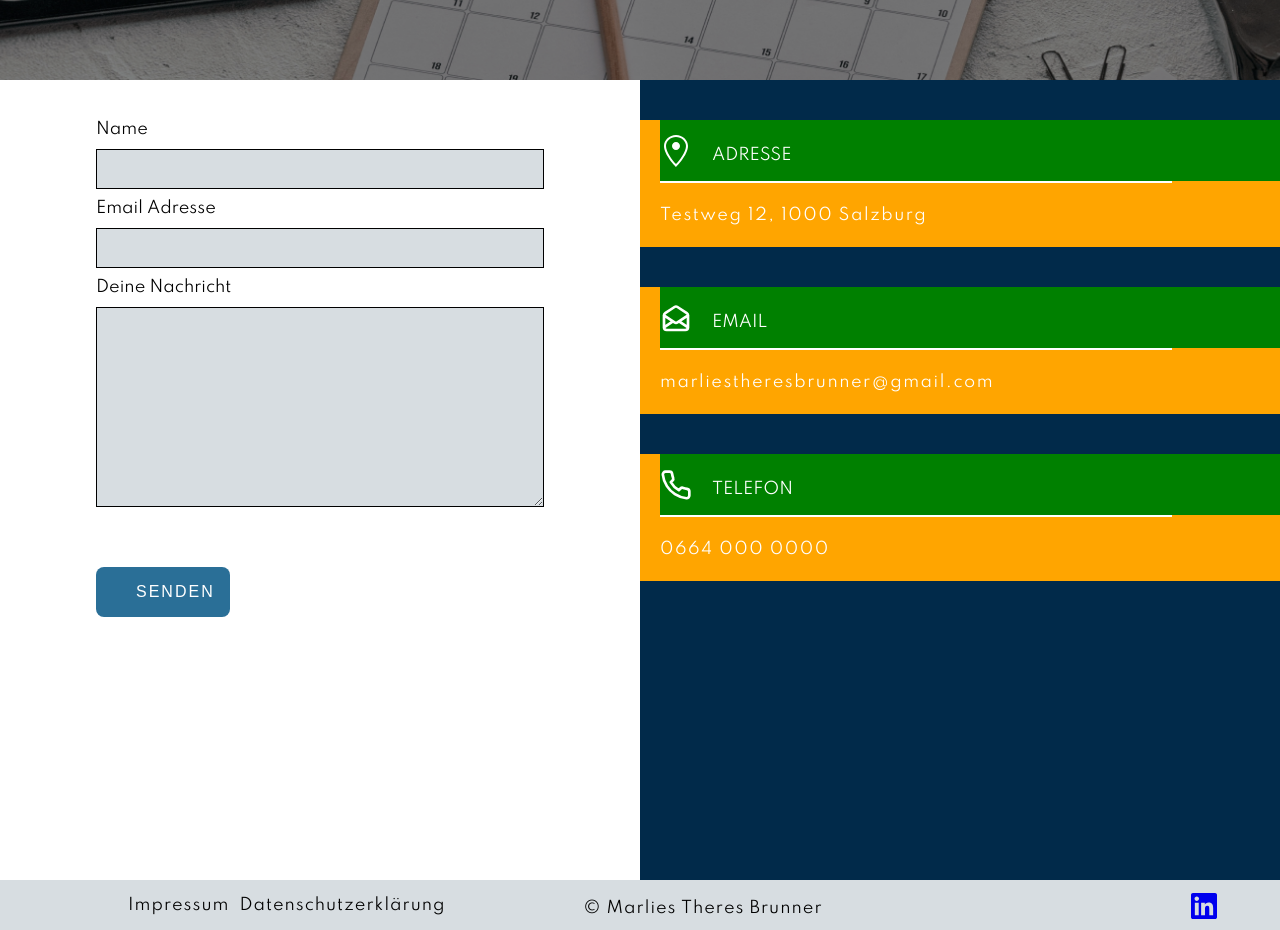
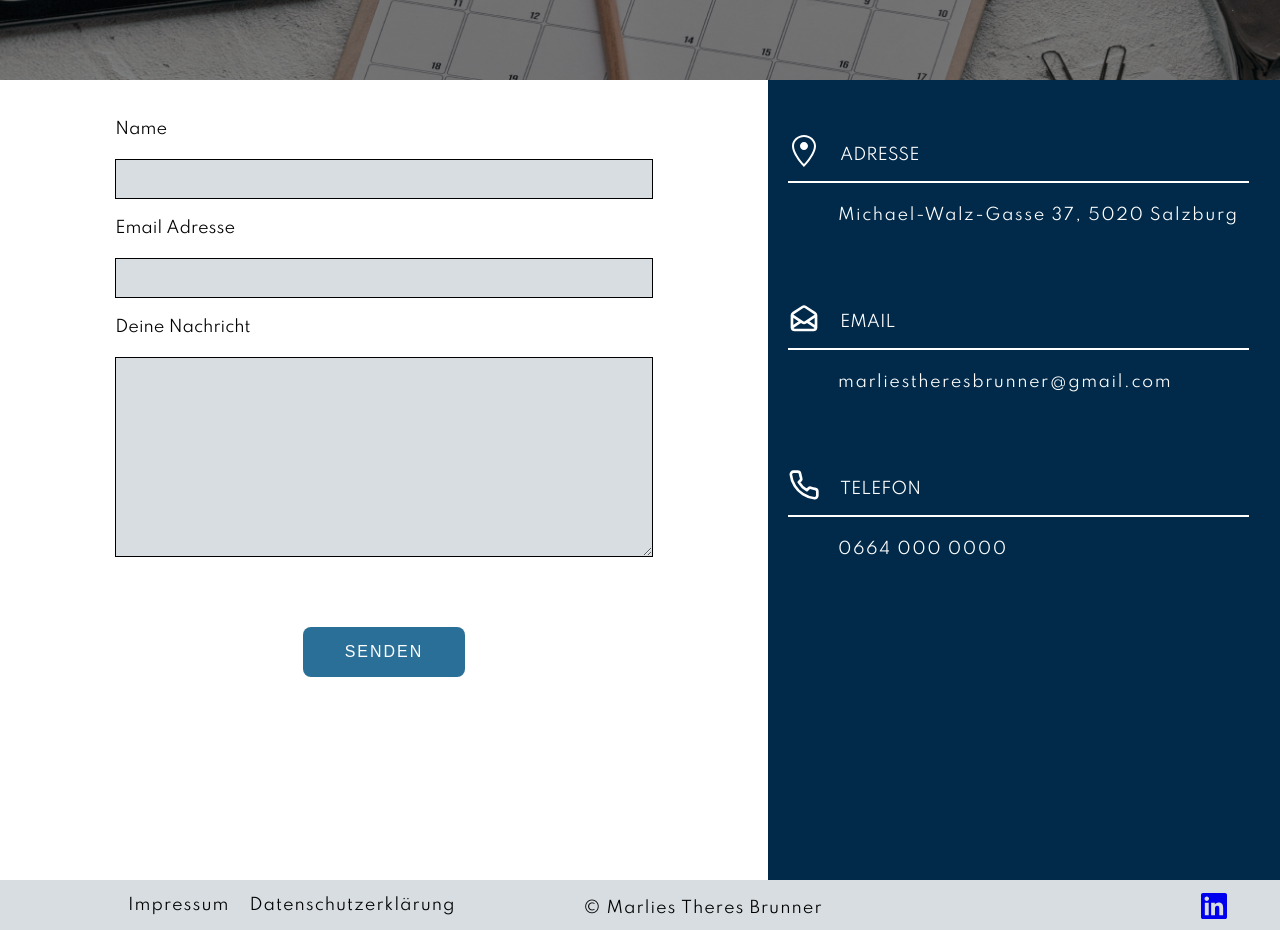
Before and after one commit to anjavojta1993/mtb-website, a Next.js app in the folder mtb/: page /contact in a window 1280 px wide. Shown: the part 440-1370 px from the top of the page. Built offline with nearby package versions, Linux system fonts and the light colour scheme.

Commit message:
Remove background color of all pages and fix send button

```diff
--- a/mtb/components/Footer.tsx
+++ b/mtb/components/Footer.tsx
@@ -27,13 +27,14 @@ const navBar = css`
   align-items: center;
   justify-content: center;
   //text-transform: uppercase;
-  margin-right: 10px;
+
   letter-spacing: 1px;
   text-decoration: none;
   //background-color: blue;
 
   :first-of-type {
     margin-left: 10%;
+    margin-right: 20px;
   }
 
   p {
--- a/mtb/pages/contact.js
+++ b/mtb/pages/contact.js
@@ -1,5 +1,7 @@
 import { css } from '@emotion/react';
 import Head from 'next/head';
+import Link from 'next/link';
+import { useState } from 'react';
 import { FiPhone } from 'react-icons/fi';
 import { GoLocation } from 'react-icons/go';
 import { HiOutlineMailOpen } from 'react-icons/hi';
@@ -48,10 +50,19 @@ const heroHeading = css`
 const leftContainer = css`
   display: flex;
   flex-direction: column;
-  width: 50%;
+  width: 60%;
   height: 100vh;
   align-items: center;
   padding-top: 40px;
+  //background-color: green;
+
+  span {
+    width: 100vw;
+    text-align: center;
+    align-items: center;
+    margin-top: 50px;
+    font-size: ${mediumText};
+  }
 `;
 
 const rightContainer = css`
@@ -59,7 +70,7 @@ const rightContainer = css`
   flex-direction: column;
   background-color: ${darkBlue};
   color: white;
-  width: 50%;
+  width: 40%;
   height: 100vh;
   align-items: center;
   padding-top: 40px;
@@ -70,7 +81,7 @@ const contactInfosContainer = css`
   flex-direction: column;
   height: auto;
   width: 100%;
-  background-color: orange;
+  //background-color: orange;
   margin-bottom: 40px;
 `;
 
@@ -79,8 +90,8 @@ const iconContainer = css`
   display: flex;
   flex-direction: row;
   align-items: center;
-  width: 100%;
-  background-color: green;
+  width: 80%;
+  //background-color: green;
 
   p {
     margin-left: 20px;
@@ -97,11 +108,12 @@ const contactInfosTextStyles = css`
   color: white;
   letter-spacing: 1.5px;
   line-height: 1.5;
+  margin-left: 70px;
 `;
 
 const horizontalLine = css`
   border: solid 1px white;
-  width: 80%;
+  width: 90%;
   color: white;
   height: 1px;
   margin-left: 20px;
@@ -120,8 +132,8 @@ const inputStyles = css`
   background-color: ${lightGrey};
   font-family: Spartan;
   font-size: ${normalText};
-  margin-top: 10px;
-  margin-bottom: 10px;
+  margin-top: 20px;
+  margin-bottom: 20px;
   border: 1px solid black;
   height: 40px;
 `;
@@ -132,16 +144,19 @@ const textareaStyles = css`
   background-color: ${lightGrey};
   font-family: Spartan;
   font-size: ${normalText};
-  margin-top: 10px;
-  margin-bottom: 10px;
+  margin-top: 20px;
+  margin-bottom: 20px;
   border: 1px solid black;
   height: 200px;
 `;
 
 const buttonStylesBlue = css`
-  display: inline-block;
+  display: flex;
+  align-self: center;
+  background-color: yellow;
   border: none;
   text-align: center;
+  justify-content: center;
   margin-top: 50px;
   margin-bottom: 50px;
   color: white;
@@ -163,8 +178,39 @@ const buttonStylesBlue = css`
   }
 `;
 
+const buttonStylesMessage = css`
+  display: flex;
+  align-self: center;
+  background-color: yellow;
+  border: none;
+  text-align: center;
+  justify-content: center;
+  margin-top: 50px;
+  margin-bottom: 50px;
+  color: white;
+  width: 40%;
+  align-items: center;
+  background-color: ${mediumBlue};
+  font-size: ${normalText};
+  font-weight: 400;
+  border-radius: 8px;
+  padding: 16px 40px;
+  letter-spacing: 2px;
+  text-transform: uppercase;
+  :hover {
+    border: none;
+    transform: scale(1.1, 1.1);
+    -webkit-transform: scale(1.1, 1.1);
+    -moz-transform: scale(1.1, 1.1);
+    cursor: pointer;
+  }
+`;
+
 export default function Contact() {
+  const [loading, setLoading] = useState(false);
+
   async function handleOnSubmit(e) {
+    setLoading(true);
     console.log(e.currentTarget, 'event currenttarget');
     e.preventDefault();
 
@@ -191,6 +237,7 @@ export default function Contact() {
         <div css={heroHeading}>Kontakt</div>
       </div>
       <section css={pageContainer}>
+        {!loading ? (
           <div css={leftContainer}>
             <form css={formContainer} onSubmit={handleOnSubmit}>
               <div>
@@ -206,11 +253,22 @@ export default function Contact() {
                 <label htmlFor>Deine Nachricht</label>
                 <textarea css={textareaStyles} id="message" name="message" />
               </div>
-            <div>
               <button css={buttonStylesBlue}>Senden</button>
-            </div>
             </form>
           </div>
+        ) : (
+          <div css={leftContainer}>
+            <span>
+              Danke für Ihre Nachricht. <br />
+              Ich melde mich so bald wie möglich bei Ihnen!{' '}
+            </span>
+            <Link href="/contact/">
+              <a css={buttonStylesMessage} onClick={() => setLoading(false)}>
+                Neue Nachricht
+              </a>
+            </Link>
+          </div>
+        )}
         <div css={rightContainer}>
           <div css={contactInfosContainer}>
             <div css={iconContainer}>
@@ -218,7 +276,9 @@ export default function Contact() {
               <p>Adresse</p>
             </div>
             <div css={horizontalLine} />
-            <div css={contactInfosTextStyles}>Testweg 12, 1000 Salzburg</div>
+            <div css={contactInfosTextStyles}>
+              Michael-Walz-Gasse 37, 5020 Salzburg
+            </div>
           </div>
           <div css={contactInfosContainer}>
             <div css={iconContainer}>
--- a/mtb/pages/men.js
+++ b/mtb/pages/men.js
@@ -59,7 +59,7 @@ const quoteStyles = css`
   padding: 10px;
   align-content: center;
   font-size: ${mediumText};
-  background-color: blue;
+  //background-color: blue;
   text-align: center;
   letter-spacing: 1.5px;
   line-height: 1.5;
--- a/mtb/pages/women.js
+++ b/mtb/pages/women.js
@@ -61,7 +61,7 @@ const quoteStyles = css`
   padding: 10px;
   align-content: center;
   font-size: ${mediumText};
-  background-color: blue;
+  //background-color: blue;
   text-align: center;
   letter-spacing: 1.5px;
   line-height: 1.5;
```
Also changed, not shown: mtb/pages/about.js (+6 -5 lines), mtb/pages/datenschutz.js (+21 -0 lines), mtb/pages/impressum.js (+21 -0 lines). Lines whose indentation alone changed are shown as unchanged.
